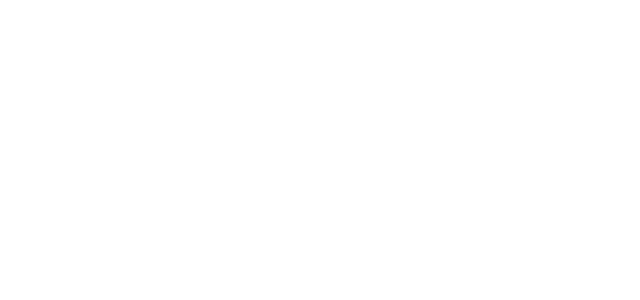
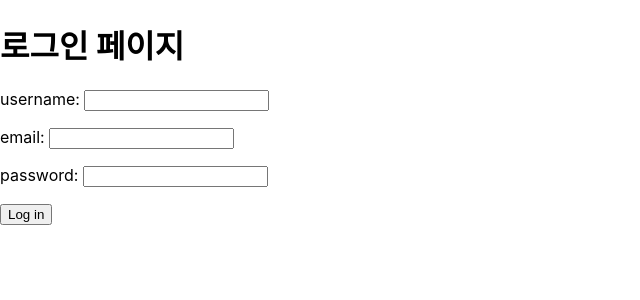
Before and after one commit to Gudolph/Client, a React (Create React App) app: page /login in a window 1280 px wide. Before the commit this address had no page. Shown: the top 300 px of the page, without its empty margins (0-640 px from the left). Built offline with nearby package versions, Linux system fonts and the light colour scheme.

Commit message:
로그인 구현
우리가 해냈어요

```diff
--- a/src/App.js
+++ b/src/App.js
@@ -2,6 +2,7 @@ import React from "react";
 import { Routes, Route } from "react-router-dom";
 import Home from "./components/Home";
 import Signup from "./components/Signup";
+import Login from "./components/Login";
 
 const App = () => {
   return (
@@ -9,6 +10,7 @@ const App = () => {
       <Routes>
         <Route path="/" element={<Home />} />
         <Route path="/signup" element={<Signup />} />
+        <Route path="/login" element={<Login />} />
       </Routes>
     </div>
   );
--- a/src/components/Login.js
+++ b/src/components/Login.js
@@ -1,19 +1,83 @@
 import React from "react";
+import { useState } from "react";
+import axios from "axios";
 import { useNavigate, useSearchParams } from "react-router-dom";
 import { useDispatch } from "react-redux";
+import {setToken} from "../redux/reducers/AuthReducer";
 
 const Login = () => {
+  const [username, setUsername] = useState("");
+  const [email, setEmail] = useState("");
+  const [password, setPassword] = useState("");
   const navigate = useNavigate();
   const [searchParams, setSearchParams] = useSearchParams();
   const dispatch = useDispatch();
 
+  const submit = async (e) => {
+    e.preventDefault();
+    try {
+      const data = await axios.post("http://127.0.0.1:8000/accounts/login/", {
+        username: username,
+        email: email,
+        password: password,
+      });
+      dispatch(setToken(data.jwt));
+      <h1>로그인 성공</h1>
+      setTimeout(() => {
+        navigate("/");
+      }, 2000);
+    } catch (e) {
+      console.log(e.response.data);
+    }
+  };
+
+  const handleChange = (e) => {
+    const {
+      target: { name, value },
+    } = e;
+    if (name === "username") {
+      setUsername(value);
+    } else if (name === "email") {
+      setEmail(value);
+    } else if (name === "password") {
+      setPassword(value);
+    }
+  };
+
   return (
     <div>
-      <h1>로그인 화면</h1>
-      <form>
-        <input></input>
-      </form>
-    </div>
+    <h1>로그인 페이지</h1>
+    <form onSubmit={submit}>
+      <p>
+        <label htmlFor="username">username: </label>
+        <input
+          type="text"
+          name="username"
+          value={username}
+          onChange={handleChange}
+        ></input>
+      </p>
+      <p>
+        <label htmlFor="email">email: </label>
+        <input
+          type="text"
+          name="email"
+          value={email}
+          onChange={handleChange}
+        ></input>
+      </p>
+      <p>
+        <label htmlFor="password1">password: </label>
+        <input
+          type="text"
+          name="password"
+          value={password}
+          onChange={handleChange}
+        ></input>
+      </p>
+      <button type="submit">Log in</button>
+    </form>
+  </div>
   );
 };
 
--- a/src/config/config.js
+++ b/src/config/config.js
@@ -1 +1,20 @@
 //api 관리
+import {persistReducer} from "redux-persist";
+import {AuthReducer} from "../redux/reducers/AuthReducer";
+import {createStore, combineReducers} from "redux";
+//local storage 사용
+import storage from "redux-persist/lib/storage";
+
+const persistConfig = {
+    key: "root",
+    storage: storage
+};
+
+const allReducers = combineReducers({
+    Auth: AuthReducer
+});
+
+const store = createStore(persistReducer(persistConfig, allReducers));
+    window._REDUX_DEVTOOLS_EXTENSIONS__ && window._REDUX_DEVTOOLS_EXTENSIONS__();
+
+export default store;
--- a/src/index.js
+++ b/src/index.js
@@ -4,12 +4,22 @@ import "./index.css";
 import App from "./App";
 import reportWebVitals from "./reportWebVitals";
 import { BrowserRouter } from "react-router-dom";
+import { Provider } from "react-redux";
+import store from "./config/config";
+import { PersistGate } from "redux-persist/integration/react";
+import persistStore from "redux-persist/es/persistStore";
+
+const persistor = persistStore(store)
 
 const root = ReactDOM.createRoot(document.getElementById("root"));
 root.render(
-  <BrowserRouter>
-    <App />
-  </BrowserRouter>
+  <Provider store={store}>
+    <PersistGate persistor={persistor}>
+      <BrowserRouter>
+        <App />
+      </BrowserRouter>
+   </PersistGate>
+  </Provider>
 );
 
 // If you want to start measuring performance in your app, pass a function
--- /dev/null
+++ b/src/redux/reducers/AuthReducer.js
@@ -0,0 +1,22 @@
+const SET_TOKEN = 'set_token';
+
+const AuthInitialState = {
+    token: null
+}
+
+export const setToken = (token) => ({
+    type: SET_TOKEN,
+    token
+})
+
+export const AuthReducer = (state = AuthInitialState, action ) => {
+    switch(action.type) {
+        case SET_TOKEN:
+            return {
+                ...state,
+                token: action.token
+            }
+            default:
+                return state;
+    }
+}
```
Also changed, not shown: package.json (+5 -3 lines), 2 other files (tests, documents, lock files or other folders).
